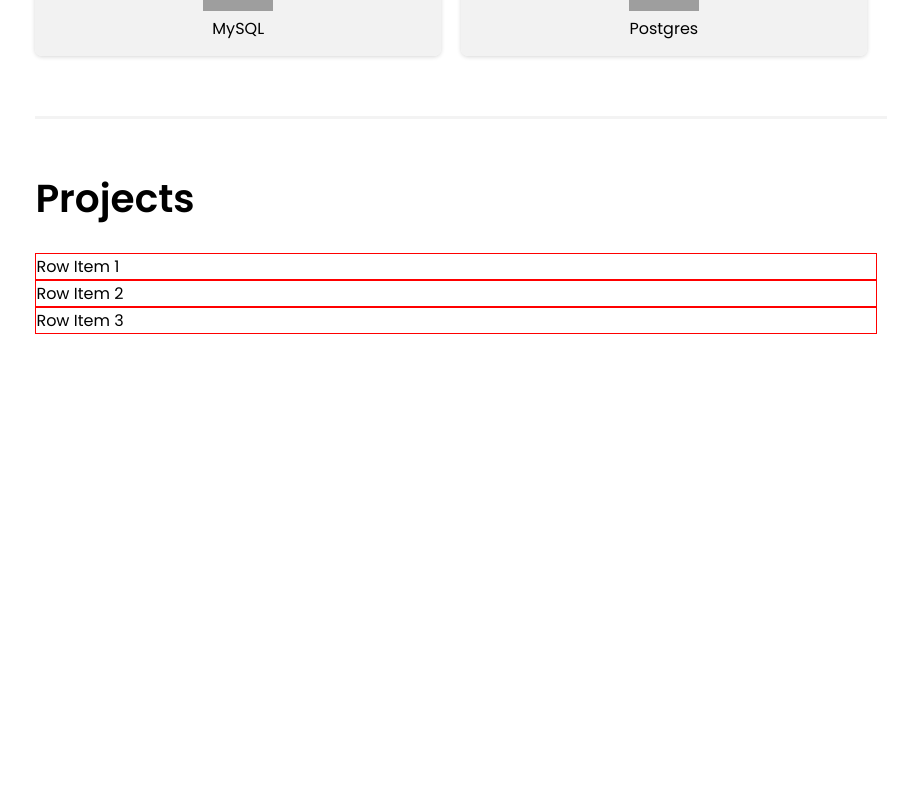
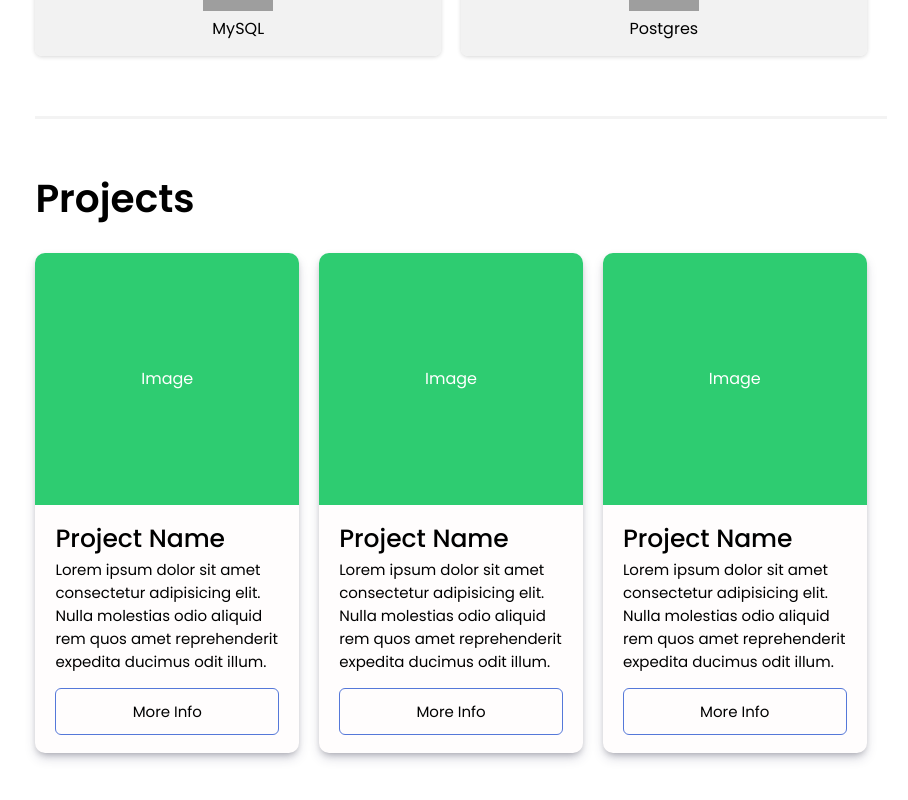
Before and after one commit to cedricheijlman/portfoliov3, a Next.js app: page / in a window 1280 px wide. Shown: the part 1586-2386 px from the top of the page, without its empty margins (179-1087 px from the left). Before the commit the page ends 1970 px from the top, so only its background shows below. Built offline with nearby package versions, Linux system fonts and the light colour scheme; grey boxes are pictures that could not be loaded.

Commit message:
home section

```diff
--- a/components/home/Home.tsx
+++ b/components/home/Home.tsx
@@ -5,7 +5,7 @@ import styles from "./Home.module.css";
 
 const Home: NextPage = () => {
   return (
-    <section className={styles.section}>
+    <section id="home" className={styles.section}>
       <div className={styles.hero}>
         <h2>
           Hey i'm <span>Cedric Heijlman.</span>
--- a/components/navbar/Navbar.tsx
+++ b/components/navbar/Navbar.tsx
@@ -9,7 +9,9 @@ const Navbar: NextPage = () => {
     <div className={styles.container}>
       <div className={styles.rightNav}>
         <ul>
-          <li>Home</li>
+          <Link smooth={true} to="home">
+            <li>Home</li>
+          </Link>
           <Link smooth={true} to="about">
             <li>About</li>
           </Link>
--- a/components/projects/Projects.module.css
+++ b/components/projects/Projects.module.css
@@ -23,16 +23,78 @@
   padding-top: 25px;
   width: 70%;
   display: flex;
-  flex-direction: column;
+
   flex-wrap: wrap;
 }
 
 .rowItem {
   flex: 1;
-  border: 1px solid red;
+  background-color: rgb(255, 253, 253);
   height: 500px;
-  margin-right: 10px;
+  margin-right: 20px;
   min-width: 200px;
+  flex-direction: column;
+  display: flex;
+
+  box-shadow: rgba(50, 50, 93, 0.25) 0px 6px 12px -2px,
+    rgba(0, 0, 0, 0.3) 0px 3px 7px -3px;
+  border-radius: 10px;
+  margin-bottom: 25px;
+  transition: all 0.4s;
+}
+
+.rowItem:hover {
+  box-shadow: rgba(29, 29, 49, 0.581) 0px 6px 12px -2px,
+    rgba(0, 0, 0, 0.3) 0px 3px 7px -3px;
+  margin-top: -5px;
+}
+
+.imgContainer {
+  flex: 0.55;
+  padding: 10px;
+  background-color: #2ecc71;
+  border-radius: 10px 10px 0 0;
+  display: flex;
+  align-items: center;
+  justify-content: center;
+  color: white;
+}
+
+.projectText {
+  width: 100%;
+  flex: 0.45;
+  padding: 15px 20px;
+  display: flex;
+  flex-direction: column;
+  justify-content: space-between;
+}
+
+.projectText button {
+  padding: 11px 35px;
+  margin-bottom: 3px;
+  border-radius: 6px;
+  font-family: "Poppins";
+  font-size: 15px;
+  transition: all 0.3s;
+  border: none;
+  background-color: transparent;
+  border: 1px solid rgb(85, 120, 217);
+}
+
+.projectText button:hover {
+  background-color: rgb(85, 120, 217);
+  cursor: pointer;
+  color: white;
+}
+
+.projectText h3 {
+  font-weight: 500;
+  font-size: 25px;
+}
+
+.projectText p {
+  font-size: 15px;
+  margin-bottom: 15px;
 }
 
 @media (max-width: 868px) {
--- a/components/projects/Projects.tsx
+++ b/components/projects/Projects.tsx
@@ -11,9 +11,42 @@ const Projects: NextPage = () => {
       </div>
 
       <div className={styles.row}>
-        <div className={styles.rowItem}>Row Item 1</div>
-        <div className={styles.rowItem}>Row Item 2</div>
-        <div className={styles.rowItem}>Row Item 3</div>
+        <div className={styles.rowItem}>
+          <div className={styles.imgContainer}>Image</div>
+          <div className={styles.projectText}>
+            <h3>Project Name</h3>
+            <p>
+              Lorem ipsum dolor sit amet consectetur adipisicing elit. Nulla
+              molestias odio aliquid rem quos amet reprehenderit expedita
+              ducimus odit illum.
+            </p>
+            <button>More Info</button>
+          </div>
+        </div>
+        <div className={styles.rowItem}>
+          <div className={styles.imgContainer}>Image</div>
+          <div className={styles.projectText}>
+            <h3>Project Name</h3>
+            <p>
+              Lorem ipsum dolor sit amet consectetur adipisicing elit. Nulla
+              molestias odio aliquid rem quos amet reprehenderit expedita
+              ducimus odit illum.
+            </p>
+            <button>More Info</button>
+          </div>
+        </div>
+        <div className={styles.rowItem}>
+          <div className={styles.imgContainer}>Image</div>
+          <div className={styles.projectText}>
+            <h3>Project Name</h3>
+            <p>
+              Lorem ipsum dolor sit amet consectetur adipisicing elit. Nulla
+              molestias odio aliquid rem quos amet reprehenderit expedita
+              ducimus odit illum.
+            </p>
+            <button>More Info</button>
+          </div>
+        </div>
       </div>
     </section>
   );
```
